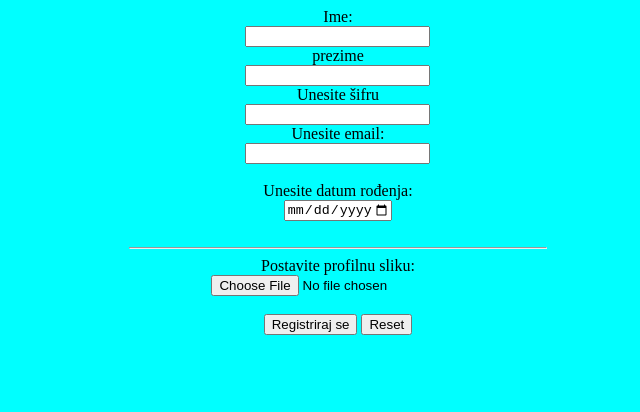
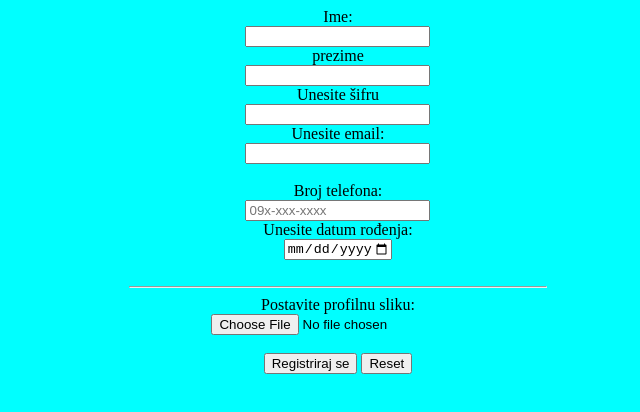
Before and after one commit to MarkoMarinovic96/mojprvirad, a plain HTML site: page DomaciForme.html in a window 1280 px wide. Shown: the whole page, without its empty margins (302-942 px from the left). Drawn offline with Linux system fonts and the light colour scheme.

Commit message:
Ispravak,10 formi

```diff
--- a/DomaciForme.html
+++ b/DomaciForme.html
@@ -19,6 +19,9 @@
       <input type="password" name="password" id="password" required /><br />
       <label for="email">Unesite email:</label><br />
       <input type="email" id="email" name="email" required /><br /><br />
+      <input type="hidden" id="emailcounter" name="emailcounter" value="1">
+      <label for="tel">Broj telefona:</label><br>
+      <input type="tel" id="tel" name="tel" placeholder="09x-xxx-xxxx" pattern="[0-9]{3}-[0-9]{3}-[0-9]{4}" required><br>
       <label for="godinarodj">Unesite datum rođenja:</label><br />
       <input
         type="date"
@@ -30,6 +33,7 @@
       <hr />
       <label for="slika">Postavite profilnu sliku:</label><br>
       <input type="file" id="slika" name="slika" /><br /><br />
+
       <input type="submit" value="Registriraj se" />
       <input type="reset" name="reset" id="reset" />
     </form>
```
